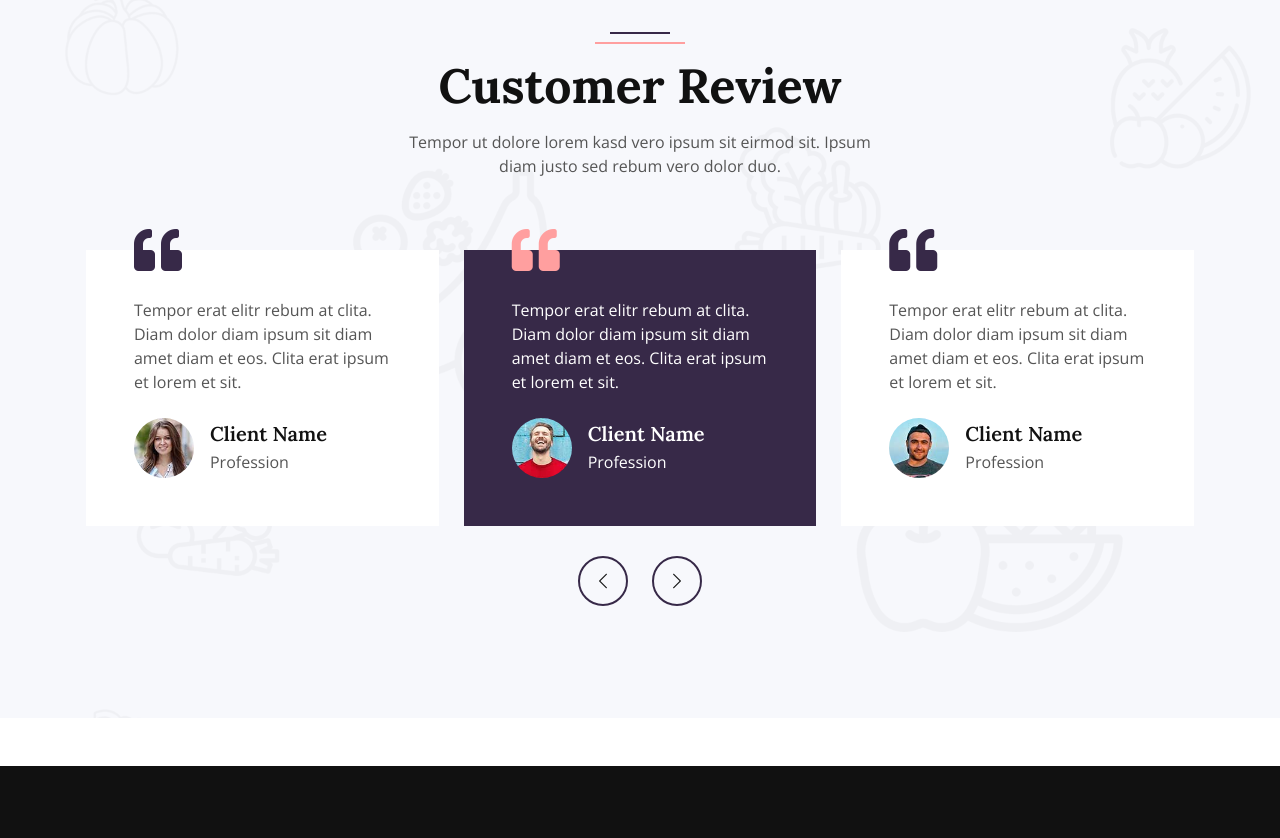
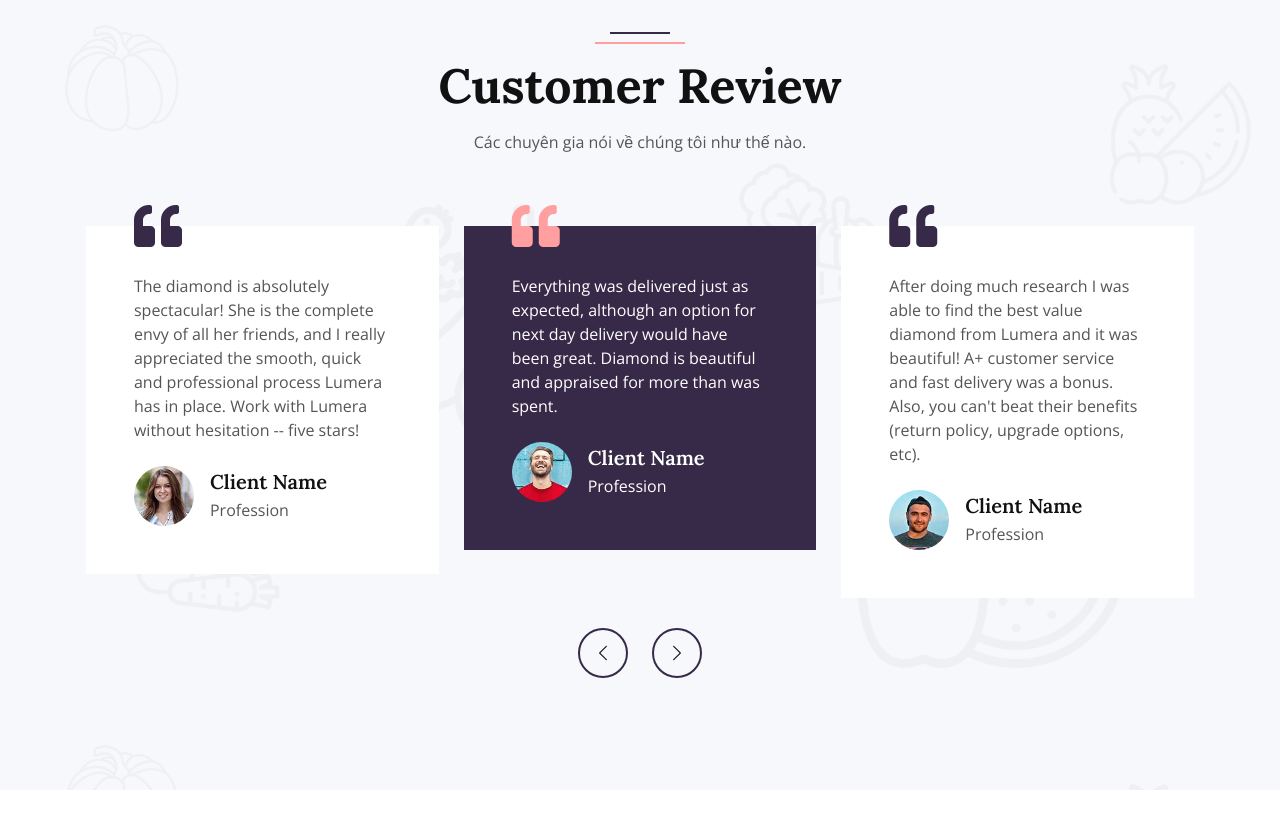
Before and after one commit to tph2479/DiamondBusiness, a plain HTML site: page index.html in a window 1280 px wide. Shown: the part 3120-3958 px from the top of the page. Drawn offline with nearby package versions, Linux system fonts and the light colour scheme; animation ran at ten frames a second.

Commit message:
update testimonial
dich tieng tbn

```diff
--- a/index.html
+++ b/index.html
@@ -1734,10 +1734,7 @@
           style="max-width: 500px"
         >
           <h1 class="display-5 mb-3">Customer Review</h1>
-          <p>
-            Tempor ut dolore lorem kasd vero ipsum sit eirmod sit. Ipsum diam
-            justo sed rebum vero dolor duo.
-          </p>
+          <p>Các chuyên gia nói về chúng tôi như thế nào.</p>
         </div>
         <div
           class="owl-carousel testimonial-carousel wow fadeInUp"
@@ -1748,8 +1745,10 @@
               class="fa fa-quote-left fa-3x text-primary position-absolute top-0 start-0 mt-n4 ms-5"
             ></i>
             <p class="mb-4">
-              Tempor erat elitr rebum at clita. Diam dolor diam ipsum sit diam
-              amet diam et eos. Clita erat ipsum et lorem et sit.
+              The diamond is absolutely spectacular! She is the complete envy of
+              all her friends, and I really appreciated the smooth, quick and
+              professional process Lumera has in place. Work with Lumera without
+              hesitation -- five stars!
             </p>
             <div class="d-flex align-items-center">
               <img
@@ -1768,8 +1767,9 @@
               class="fa fa-quote-left fa-3x text-primary position-absolute top-0 start-0 mt-n4 ms-5"
             ></i>
             <p class="mb-4">
-              Tempor erat elitr rebum at clita. Diam dolor diam ipsum sit diam
-              amet diam et eos. Clita erat ipsum et lorem et sit.
+              Everything was delivered just as expected, although an option for
+              next day delivery would have been great. Diamond is beautiful and
+              appraised for more than was spent.
             </p>
             <div class="d-flex align-items-center">
               <img
@@ -1788,8 +1788,10 @@
               class="fa fa-quote-left fa-3x text-primary position-absolute top-0 start-0 mt-n4 ms-5"
             ></i>
             <p class="mb-4">
-              Tempor erat elitr rebum at clita. Diam dolor diam ipsum sit diam
-              amet diam et eos. Clita erat ipsum et lorem et sit.
+              After doing much research I was able to find the best value
+              diamond from Lumera and it was beautiful! A+ customer service and
+              fast delivery was a bonus. Also, you can't beat their benefits
+              (return policy, upgrade options, etc).
             </p>
             <div class="d-flex align-items-center">
               <img
@@ -1808,8 +1810,9 @@
               class="fa fa-quote-left fa-3x text-primary position-absolute top-0 start-0 mt-n4 ms-5"
             ></i>
             <p class="mb-4">
-              Tempor erat elitr rebum at clita. Diam dolor diam ipsum sit diam
-              amet diam et eos. Clita erat ipsum et lorem et sit.
+              The whole diamond buying experience was great! The diamond
+              surpassed my expectations and for a low price as well. Delivery
+              was seamless and confident. Nothing but praise all around!
             </p>
             <div class="d-flex align-items-center">
               <img
```
